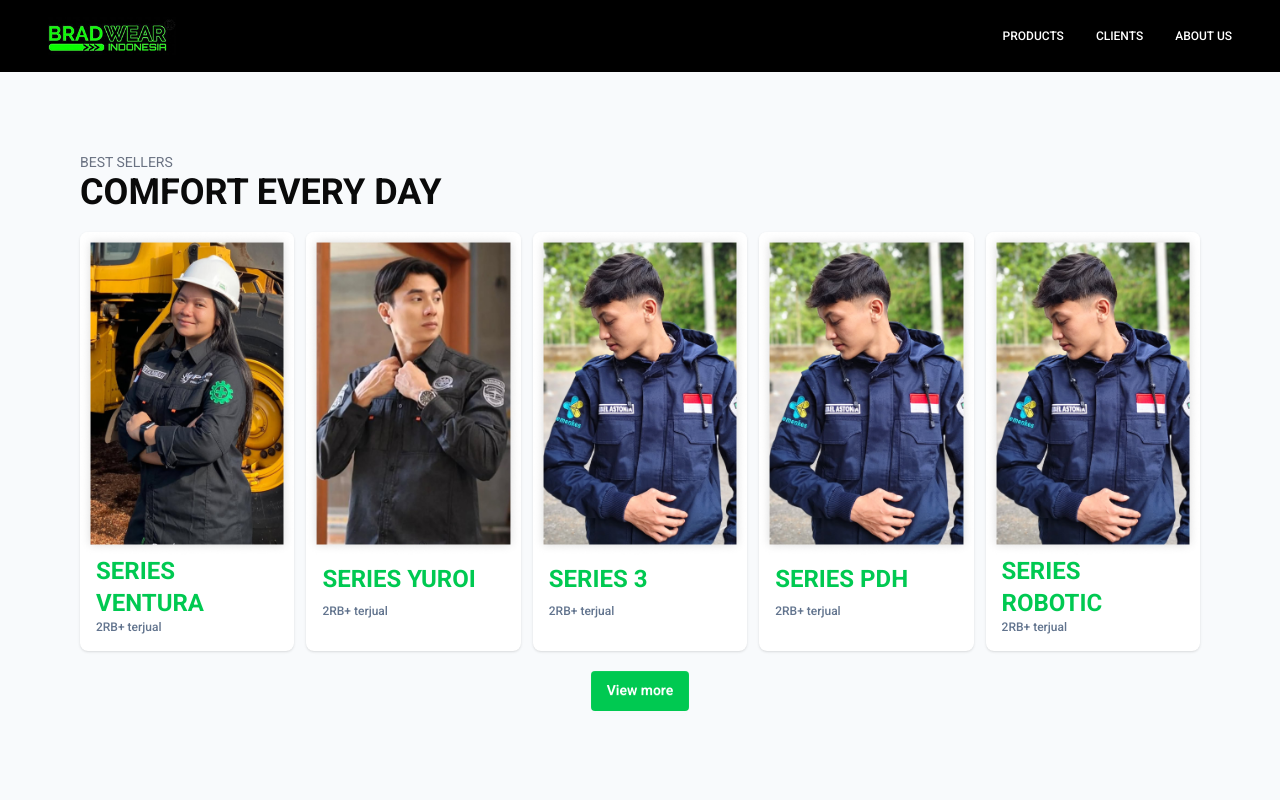
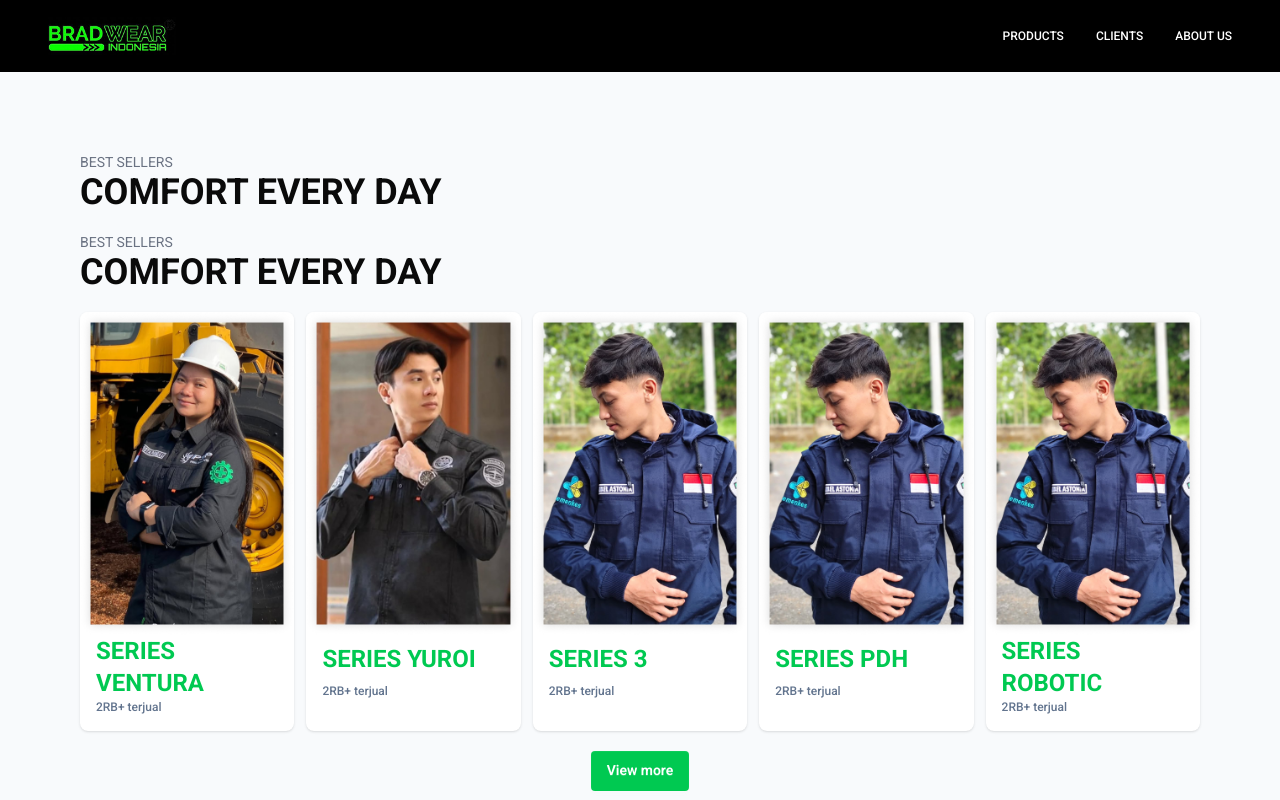
Before and after one commit to Amoebajelek/bradwearindonesia, a Next.js app: page / in a window 1280 px wide. Shown: the top 800 px of the page. Built offline with nearby package versions, Linux system fonts and the light colour scheme.

Commit message:
Move title to component

```diff
--- a/app/_components/Products.tsx
+++ b/app/_components/Products.tsx
@@ -78,7 +78,15 @@ const products = [
 
 export default function Products() {
   return (
-    <>
+    <div className="flex flex-col gap-5">
+      <div className="flex flex-col gap-0">
+        <p className="uppercase text-xs lg:text-sm font-regular text-gray-500">
+          best sellers
+        </p>
+        <h2 className="uppercase text-2xl lg:text-4xl font-bold">
+          comfort every day
+        </h2>
+      </div>
       <div className="grid sm:grid-cols-1 md:grid-cols-3 lg:grid-cols-5 gap-3">
         {products.map((product) => (
           <div className="card bg-white shadow-sm" key={product.id}>
@@ -103,6 +111,6 @@ export default function Products() {
           </div>
         ))}
       </div>
-    </>
+    </div>
   );
 }
```
